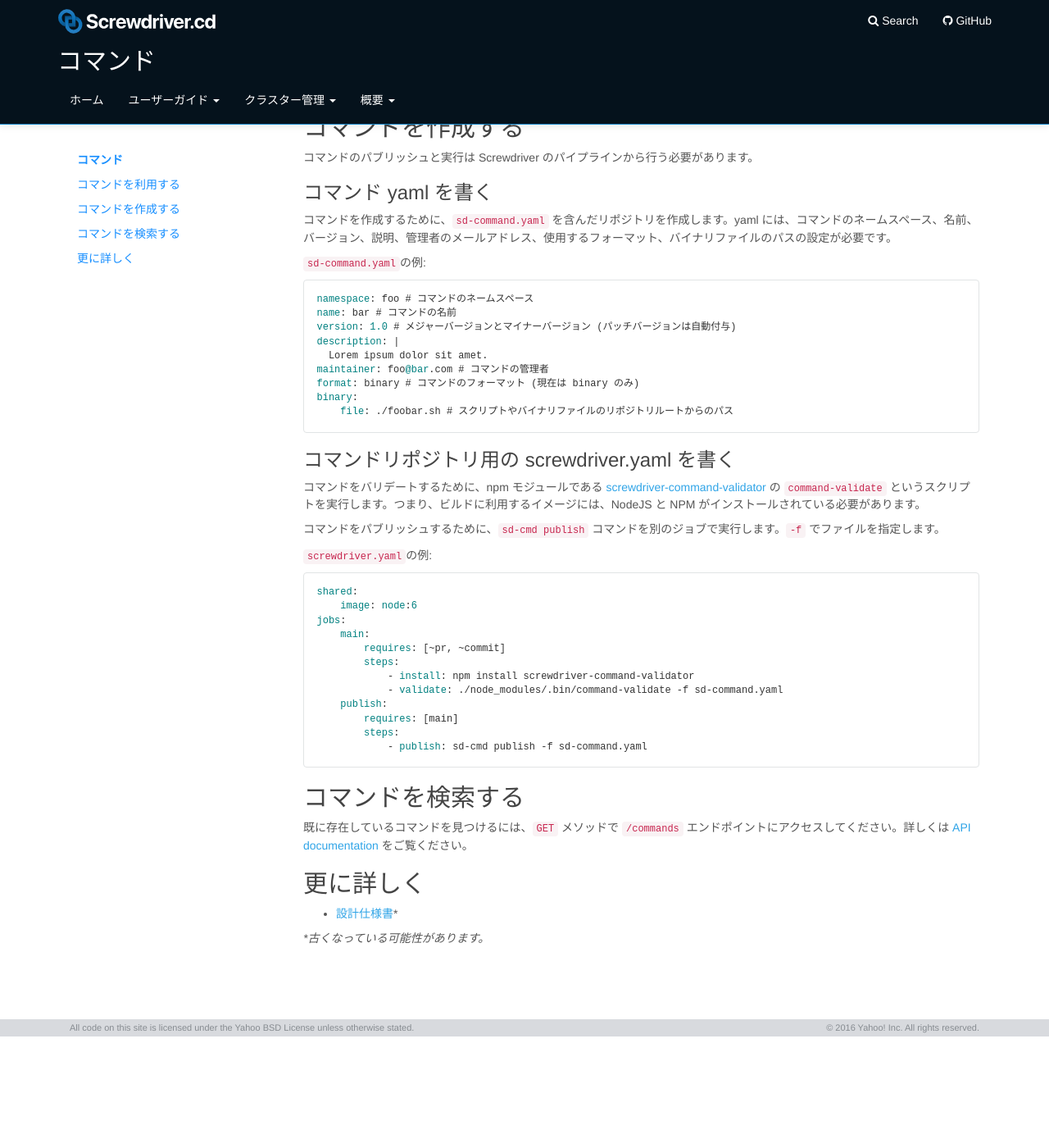
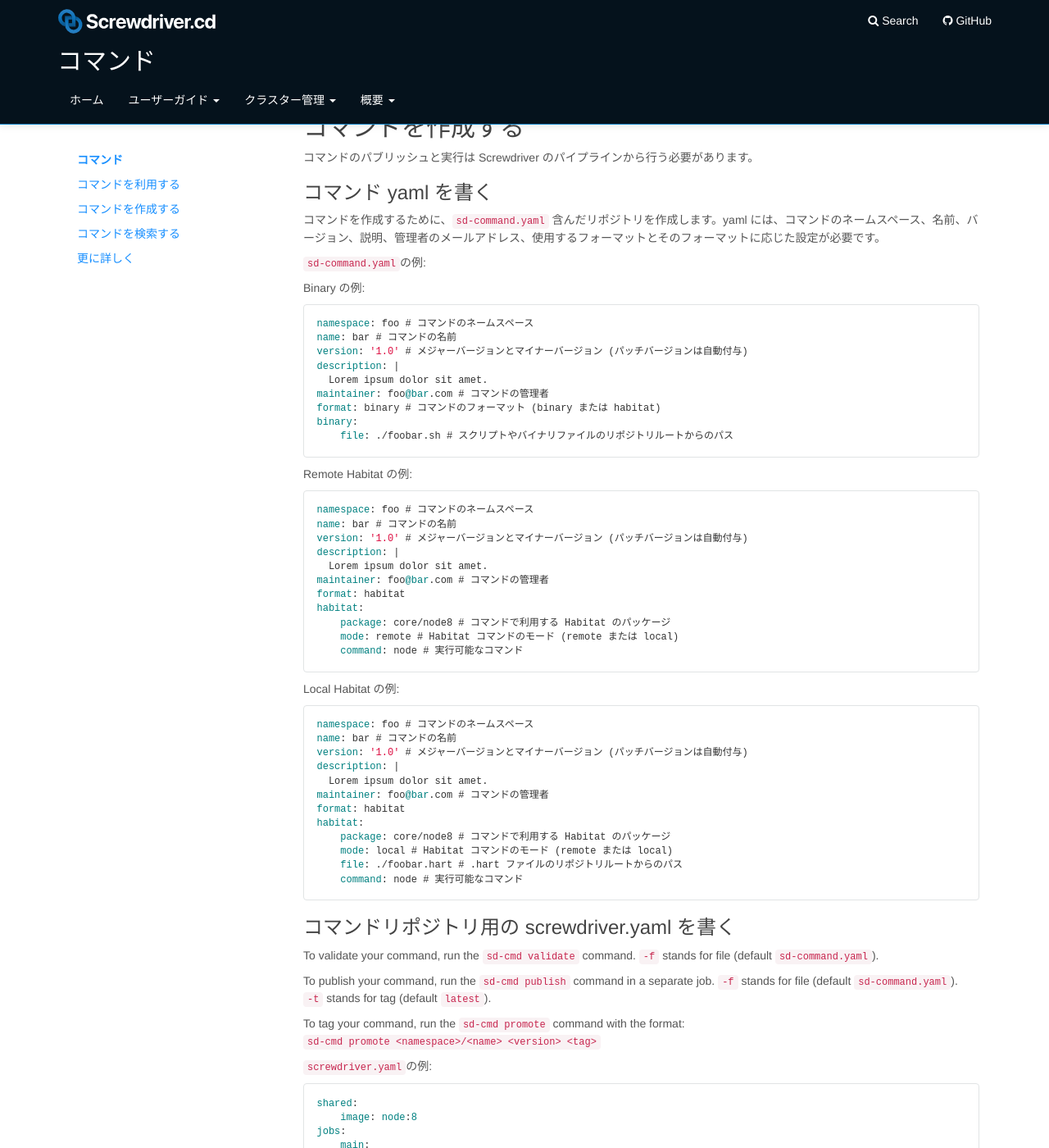
Before and after one commit to screwdriver-cd/guide, a Jekyll site: the page built from docs/ja/user-guide/commands.md, in a window 1280 px wide and 1400 px high, scrolled down 726 px. Shown: the whole window at 82% size. Built offline with Jekyll 4.4.1, drawn with Linux system fonts in a browser that asks for light colours; before the commit the page ends 1990 px from its top, so only the background shows below that; some of the changed text lies outside the part shown.

Commit message:
Translate commands.md via GitLocalize

````diff
--- a/docs/ja/user-guide/commands.md
+++ b/docs/ja/user-guide/commands.md
@@ -60,43 +60,83 @@ $ /opt/sd/commands/foo/bar/1.0.1/foobar.sh -baz sample
 
 ### コマンド yaml を書く
 
-コマンドを作成するために、`sd-command.yaml` を含んだリポジトリを作成します。yaml には、コマンドのネームスペース、名前、バージョン、説明、管理者のメールアドレス、使用するフォーマット、バイナリファイルのパスの設定が必要です。
+コマンドを作成するために、`sd-command.yaml` 含んだリポジトリを作成します。yaml には、コマンドのネームスペース、名前、バージョン、説明、管理者のメールアドレス、使用するフォーマットとそのフォーマットに応じた設定が必要です。
 
 `sd-command.yaml`の例:
+
+Binary の例:
 
 ```yaml
 namespace: foo # コマンドのネームスペース
 name: bar # コマンドの名前
-version: 1.0 # メジャーバージョンとマイナーバージョン (パッチバージョンは自動付与)
+version: '1.0' # メジャーバージョンとマイナーバージョン (パッチバージョンは自動付与)
 description: |
   Lorem ipsum dolor sit amet.
 maintainer: foo@bar.com # コマンドの管理者
-format: binary # コマンドのフォーマット (現在は binary のみ)
+format: binary # コマンドのフォーマット (binary または habitat)
 binary:
     file: ./foobar.sh # スクリプトやバイナリファイルのリポジトリルートからのパス
 ```
 
+Remote Habitat の例:
+
+```yaml
+namespace: foo # コマンドのネームスペース
+name: bar # コマンドの名前
+version: '1.0' # メジャーバージョンとマイナーバージョン (パッチバージョンは自動付与)
+description: |
+  Lorem ipsum dolor sit amet.
+maintainer: foo@bar.com # コマンドの管理者
+format: habitat
+habitat:
+    package: core/node8 # コマンドで利用する Habitat のパッケージ
+    mode: remote # Habitat コマンドのモード (remote または local)
+    command: node # 実行可能なコマンド
+```
+
+Local Habitat の例:
+
+```yaml
+namespace: foo # コマンドのネームスペース
+name: bar # コマンドの名前
+version: '1.0' # メジャーバージョンとマイナーバージョン (パッチバージョンは自動付与)
+description: |
+  Lorem ipsum dolor sit amet.
+maintainer: foo@bar.com # コマンドの管理者
+format: habitat
+habitat:
+    package: core/node8 # コマンドで利用する Habitat のパッケージ
+    mode: local # Habitat コマンドのモード (remote または local)
+    file: ./foobar.hart # .hart ファイルのリポジトリルートからのパス
+    command: node # 実行可能なコマンド
+```
+
 ### コマンドリポジトリ用の screwdriver.yaml を書く
 
-コマンドをバリデートするために、npm モジュールである [screwdriver-command-validator](https://github.com/screwdriver-cd/command-validator) の `command-validate` というスクリプトを実行します。つまり、ビルドに利用するイメージには、NodeJS と NPM がインストールされている必要があります。
+To validate your command, run the `sd-cmd validate` command. `-f` stands for file (default `sd-command.yaml`).
 
-コマンドをパブリッシュするために、`sd-cmd publish` コマンドを別のジョブで実行します。`-f` でファイルを指定します。
+To publish your command, run the `sd-cmd publish` command in a separate job. `-f` stands for file (default `sd-command.yaml`). `-t` stands for tag (default `latest`).
+
+To tag your command, run the `sd-cmd promote` command with the format: `sd-cmd promote <namespace>/<name> <version> <tag>`
 
 `screwdriver.yaml`の例:
 
 ```yaml
 shared:
-    image: node:6
+    image: node:8
 jobs:
     main:
         requires: [~pr, ~commit]
         steps:
-            - install: npm install screwdriver-command-validator
-            - validate: ./node_modules/.bin/command-validate -f sd-command.yaml
+            - validate: sd-cmd validate -f sd-command.yaml
     publish:
         requires: [main]
         steps:
-            - publish: sd-cmd publish -f sd-command.yaml
+            - publish: sd-cmd publish -f sd-command.yaml -t latest
+    promote:
+        requires: [publish]
+        steps:
+            - promote: sd-cmd promote foo/bar 1.0.1 stable
 ```
 
 ## コマンドを検索する
@@ -108,4 +148,4 @@ jobs:
 
 - [設計仕様書](https://github.com/screwdriver-cd/screwdriver/blob/master/design/commands.md)*
 
-**古くなっている可能性があります。*
+***古くなっている可能性があります。**
````
